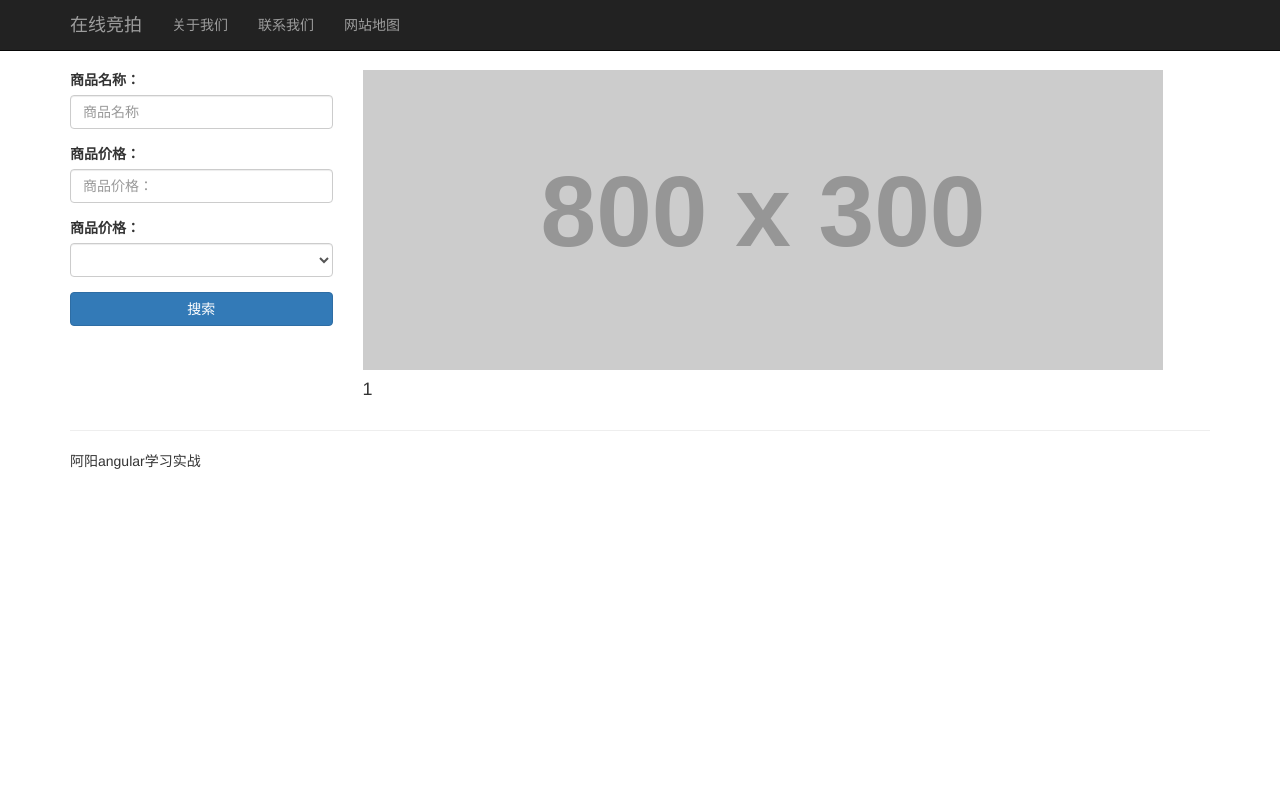
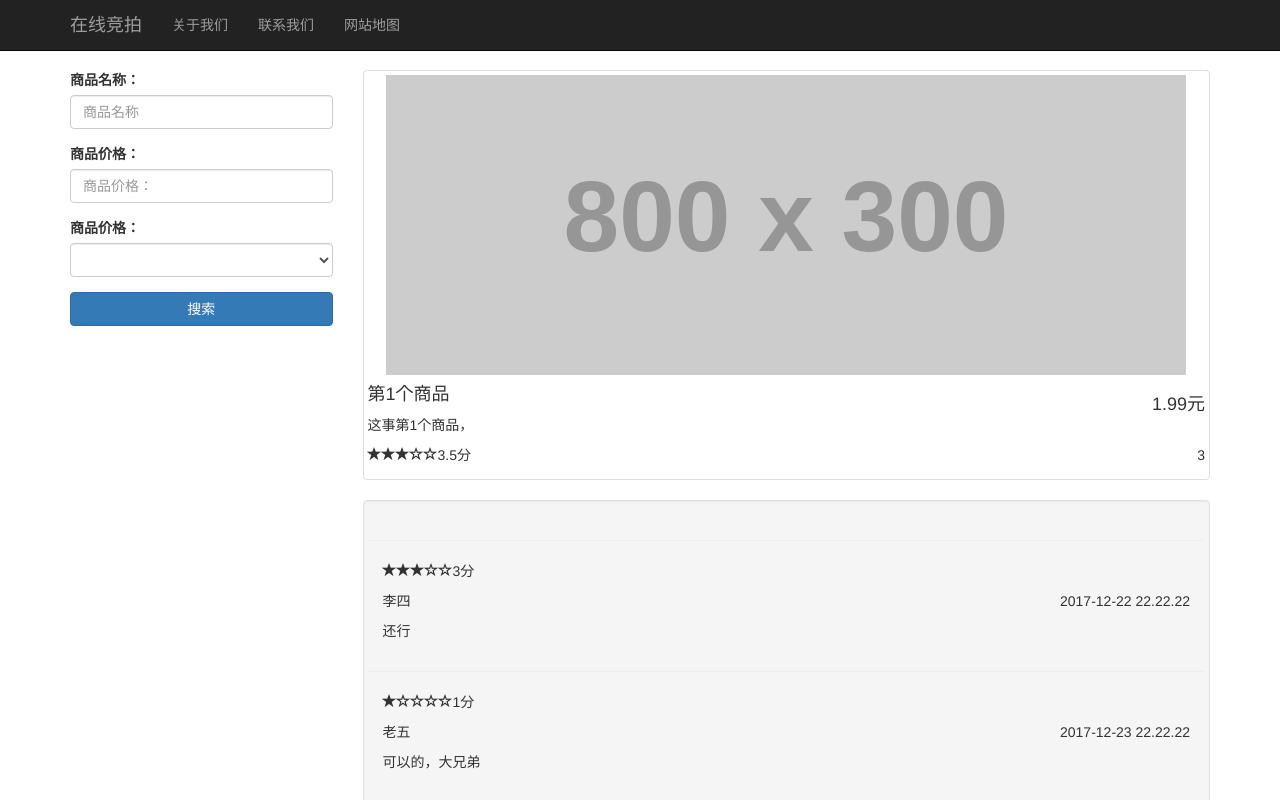
Before and after one commit to aYangLi/ng-auction, an Angular app: page /product/1 in a window 1280 px wide. Shown: the top 800 px of the page. Built offline with nearby package versions, Linux system fonts and the light colour scheme.

Commit message:
服务和依赖注入完成

```diff
--- a/src/app/app.module.ts
+++ b/src/app/app.module.ts
@@ -13,10 +13,11 @@ import { ProductDtailComponent } from './product-dtail/product-dtail.component';
 import { HomeComponent } from './home/home.component';
 import { Routes } from '@angular/router/src/config';
 import { RouterModule } from '@angular/router';
+import { ProductService } from './shared/product.service';
 
 const routeConfig: Routes = [
   {path: '', component: HomeComponent},
-  {path: 'product/:prodTitle', component: ProductDtailComponent},
+  {path: 'product/:productId', component: ProductDtailComponent},
 ];
 
 
@@ -36,7 +37,7 @@ const routeConfig: Routes = [
     BrowserModule,
     RouterModule.forRoot(routeConfig),
   ],
-  providers: [],
+  providers: [ProductService],
   bootstrap: [AppComponent]
 })
 export class AppModule { }
--- a/src/app/product-dtail/product-dtail.component.html
+++ b/src/app/product-dtail/product-dtail.component.html
@@ -1,4 +1,27 @@
-<div>
+<div class="thumbnail">
   <img src="http://placehold.it/800x300" alt="商品">
-  <h4>{{productTitle}}</h4>
+  <div>
+    <h4 class="pull-right">{{product.price}}元</h4>
+    <h4>{{product.title}}</h4>
+    <p>{{product.desc}}</p>
+  </div>
+  <div>
+    <p class="pull-right">{{comments.length}}</p>
+    <p>
+      <app-stars [rating]="product.rating"></app-stars>
+    </p>
+  </div>
 </div>
+
+<div class="well">
+  <div class="row" *ngFor="let comment of comments">
+    <hr>
+    <div class="col-md-12">
+      <app-stars [rating]="comment.rating"></app-stars>
+      <span>{{comment.user}}</span>
+      <span class="pull-right">{{comment.timestamp}}</span>
+      <p></p>
+      <p>{{comment.content}}</p>
+    </div>
+  </div>
+</div>
--- a/src/app/product-dtail/product-dtail.component.ts
+++ b/src/app/product-dtail/product-dtail.component.ts
@@ -1,5 +1,6 @@
 import { Component, OnInit } from '@angular/core';
 import {ActivatedRoute} from '@angular/router';
+import { Product, ProductService, Comment } from '../shared/product.service';
 
 @Component({
   selector: 'app-product-dtail',
@@ -8,12 +9,17 @@ import {ActivatedRoute} from '@angular/router';
 })
 export class ProductDtailComponent implements OnInit {
 
-  productTitle: string;
+  product: Product;
+  comments: Comment[];
 
-  constructor(private routeInfo: ActivatedRoute ) { }
+  constructor(private routeInfo: ActivatedRoute,
+              private productService: ProductService,
+   ) { }
 
   ngOnInit() {
-    this.productTitle = this.routeInfo.snapshot.params['prodTitle'];
+    const productId: number = this.routeInfo.snapshot.params['productId'];
+    this.product = this.productService.getProduct(productId);
+    this.comments = this.productService.getCommentsForProductId(productId);
   }
 
 }
--- a/src/app/product/product.component.html
+++ b/src/app/product/product.component.html
@@ -4,7 +4,7 @@
     <img [src]="imgUrl" alt="">
     <div class="caption">
       <h4 class="pull-right">{{product.price}}</h4>
-      <h4><a [routerLink]="['/product',product.title]" >{{product.title}}</a></h4>
+      <h4><a [routerLink]="['/product',product.id]" >{{product.title}}</a></h4>
       <p>{{product.desc}}</p>
     </div>
     <div>
--- a/src/app/product/product.component.ts
+++ b/src/app/product/product.component.ts
@@ -1,4 +1,5 @@
 import { Component, OnInit } from '@angular/core';
+import { ProductService, Product } from '../shared/product.service';
 
 @Component({
   selector: 'app-product',
@@ -7,36 +8,16 @@ import { Component, OnInit } from '@angular/core';
 })
 export class ProductComponent implements OnInit {
 
-  private products: Array<Product>;
+  private products: Product[];
   private imgUrl: String;
 
-  constructor() { }
+  constructor(private productService: ProductService) { }
 
   ngOnInit() {
-    this.products = [
-      new Product(1, '第1个商品', 1.99, 3.5 , '这事第1个商品，', ['电子产品', '硬件设备']),
-      new Product(2, '第2个商品', 2.99, 4.0 , '这事第2个商品，', ['图书']),
-      new Product(3, '第3个商品', 3.99, 5 , '这事第3个商品，', ['硬件设备']),
-      new Product(4, '第4个商品', 4.99, 2.5 , '这事第4个商品，', ['电子产品']),
-      new Product(5, '第5个商品', 5.99, 4 , '这事第5个商品，', ['电子产品', '硬件设备']),
-      new Product(6, '第6个商品', 6.99, 2 , '这事第6个商品，', ['电子产品', '硬件设备']),
-    ];
+    this.products = this.productService.getProducts();
 
     this.products.push(new Product(7, '第7个商品', 7.99, 3.5 , '这事第7个商品，', ['电子产品', '硬件设备']));
     this.imgUrl = 'http://placehold.it/320x150';
   }
 
 }
-
-export class Product {
-  constructor (
-    public id: number,
-    public title: string,
-    public price: number,
-    public rating: number,
-    public desc: string,
-    public categories: Array<string>
-  ) {
-
-  }
-}
--- /dev/null
+++ b/src/app/shared/product.service.ts
@@ -0,0 +1,60 @@
+import { Injectable } from '@angular/core';
+
+@Injectable()
+export class ProductService {
+
+  private products: Product[] = [
+    new Product(1, '第1个商品', 1.99, 3.5 , '这事第1个商品，', ['电子产品', '硬件设备']),
+    new Product(2, '第2个商品', 2.99, 4.0 , '这事第2个商品，', ['图书']),
+    new Product(3, '第3个商品', 3.99, 5 , '这事第3个商品，', ['硬件设备']),
+    new Product(4, '第4个商品', 4.99, 2.5 , '这事第4个商品，', ['电子产品']),
+    new Product(5, '第5个商品', 5.99, 4 , '这事第5个商品，', ['电子产品', '硬件设备']),
+    new Product(6, '第6个商品', 6.99, 2 , '这事第6个商品，', ['电子产品', '硬件设备']),
+  ];
+
+  private comments: Comment[] = [
+    new Comment(1, 1, '2017-12-22 22.22.22', '李四', 3, '还行'),
+    new Comment(2, 1, '2017-12-23 22.22.22', '老五', 1, '可以的，大兄弟'),
+    new Comment(3, 1, '2017-12-24 22.22.22', '李六', 5, '还行'),
+    new Comment(4, 2
+      , '2017-12-25 22.22.22', '李七', 6, '还行'),
+  ];
+
+  constructor() { }
+  getProducts(): Product[] {
+    return this.products;
+  }
+
+  getProduct (id: number): Product {
+    return this.products.find((product) => product.id == id);
+  }
+
+  getCommentsForProductId(id: number): Comment[] {
+    return this.comments.filter((comment: Comment) => comment.productId == id);
+  }
+}
+
+export class Product {
+  constructor (
+    public id: number,
+    public title: string,
+    public price: number,
+    public rating: number,
+    public desc: string,
+    public categories: Array<string>
+  ) {
+  }
+}
+
+export class Comment {
+  constructor (
+    public id: number,
+    public productId: number,
+    public timestamp: string,
+    public user: string,
+    public rating: number,
+    public content: string,
+  ) {
+
+  }
+}
```
Also changed, not shown: 1 other file (tests, documents, lock files or other folders).
